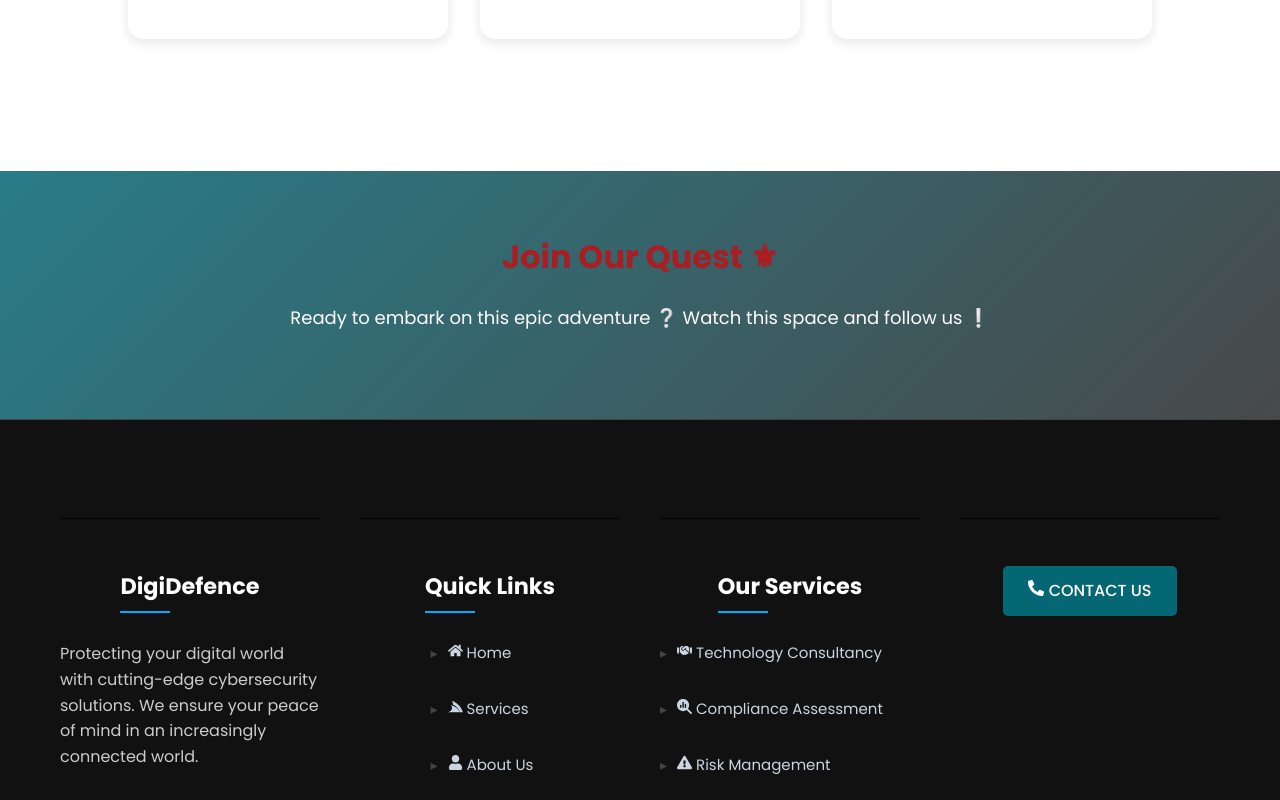
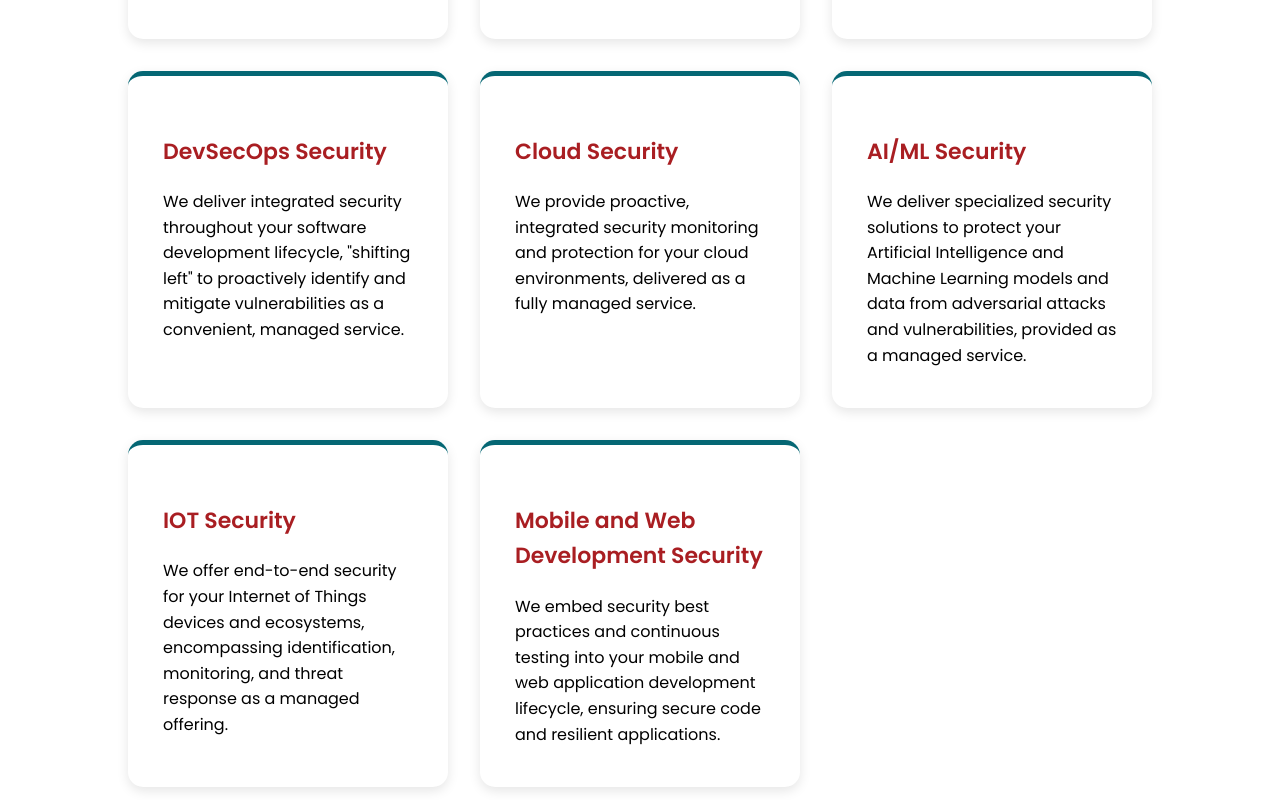
Before and after one commit to shreyas-urankar/Cyber-Protect-Project, a React (Create React App) app: page / in a window 1280 px wide. Shown: the part 1700-2500 px from the top of the page. Built offline with nearby package versions, Linux system fonts and the light colour scheme; a web font is replaced by a local one.

Commit message:
Added more cards

```diff
--- a/src/components/HomePage.js
+++ b/src/components/HomePage.js
@@ -46,6 +46,13 @@
         <h2>What We Offer</h2>
         <div className="services-grid">
           <div className="service-card">
+            <h3>Technology Consultancy</h3>
+            <p>
+              Leveraging best-in-class tools and technologies tailored to your
+              unique needs.
+            </p>
+          </div>
+          <div className="service-card">
             <h3>Compliance Assessments</h3>
             <p>
               Continuous assessments of your data, platforms, and procedures to
@@ -60,10 +67,44 @@
             </p>
           </div>
           <div className="service-card">
-            <h3>Technology Consultancy</h3>
+            <h3>DevSecOps Security</h3>
             <p>
-              Leveraging best-in-class tools and technologies tailored to your
-              unique needs.
+              We deliver integrated security throughout your software
+              development lifecycle, "shifting left" to proactively identify and
+              mitigate vulnerabilities as a convenient, managed service.
+            </p>
+          </div>
+          <div className="service-card">
+            <h3>Cloud Security</h3>
+            <p>
+              We provide proactive, integrated security monitoring and
+              protection for your cloud environments, delivered as a fully
+              managed service.
+            </p>
+          </div>
+          <div className="service-card">
+            <h3>AI/ML Security</h3>
+            <p>
+              We deliver specialized security solutions to protect your
+              Artificial Intelligence and Machine Learning models and data from
+              adversarial attacks and vulnerabilities, provided as a managed
+              service.
+            </p>
+          </div>
+          <div className="service-card">
+            <h3>IOT Security</h3>
+            <p>
+              We offer end-to-end security for your Internet of Things devices
+              and ecosystems, encompassing identification, monitoring, and
+              threat response as a managed offering.
+            </p>
+          </div>
+          <div className="service-card">
+            <h3>Mobile and Web Development Security</h3>
+            <p>
+              We embed security best practices and continuous testing into your
+              mobile and web application development lifecycle, ensuring secure
+              code and resilient applications.
             </p>
           </div>
         </div>
```
